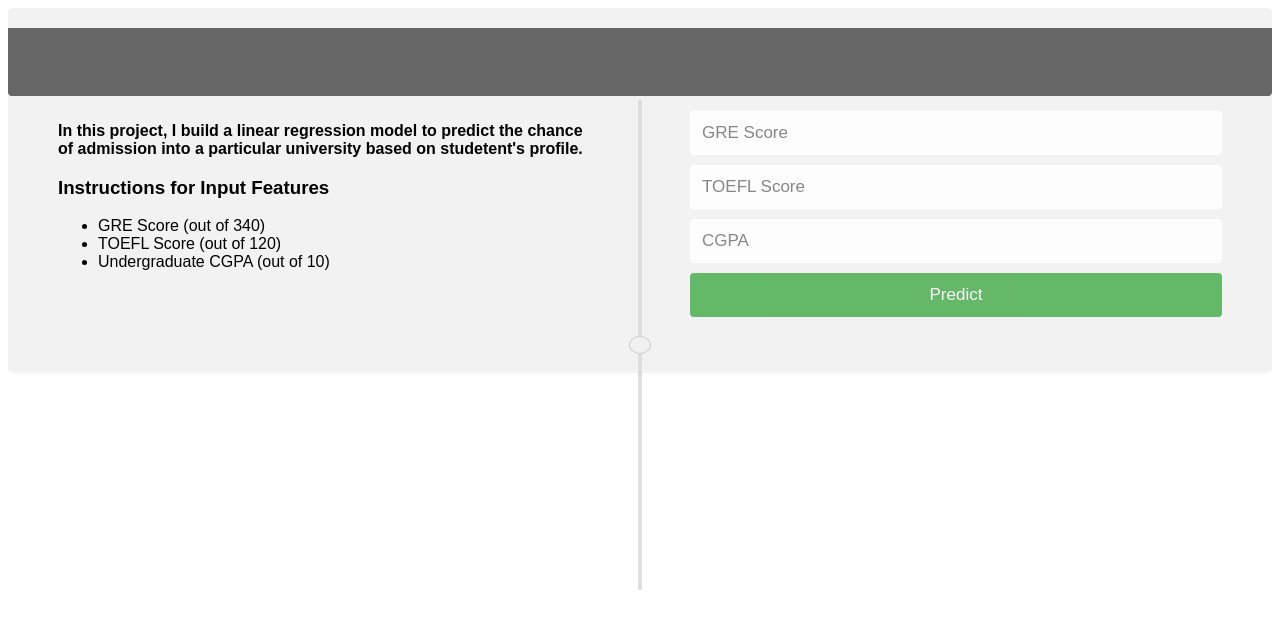
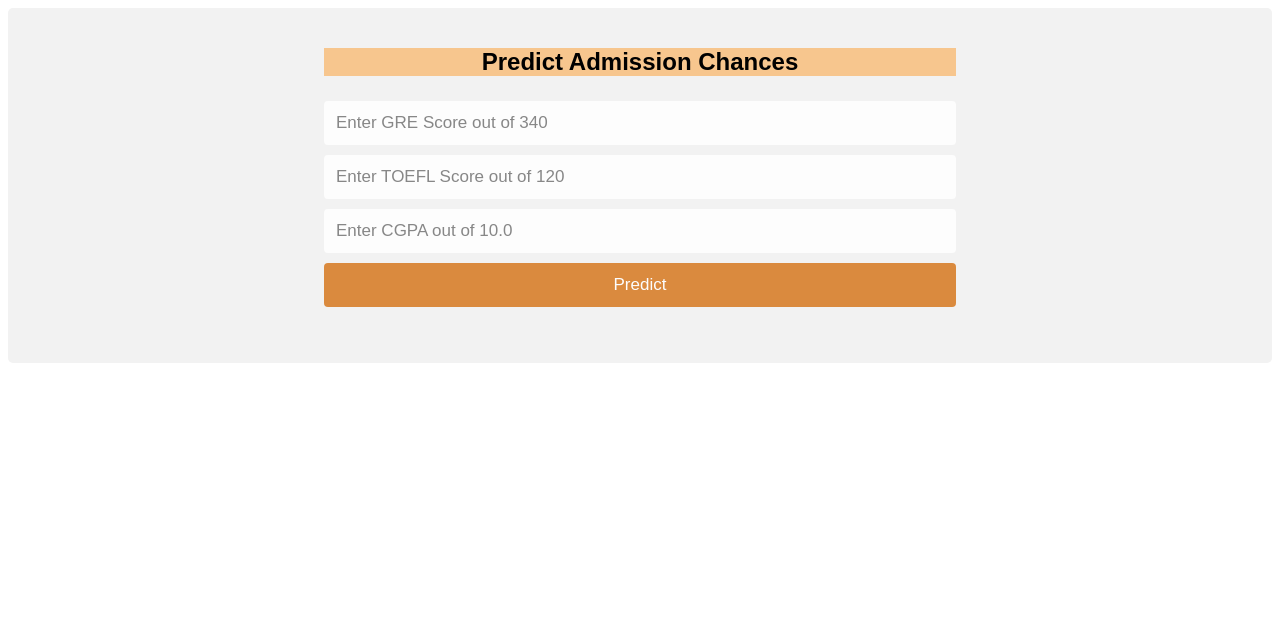
Before and after one commit to chandraSekharRoy001/AdmissionPrediction, a Flask app: page / in a window 1280 px wide. Shown: the top 629 px of the page. Run offline with Flask 2, Linux system fonts and the light colour scheme; parts of the project's set-up code (start-up, migrations or seed data) failed here and were passed over.

Commit message:
Update admission.html

```diff
--- a/templates/admission.html
+++ b/templates/admission.html
@@ -2,7 +2,7 @@
 <html>
 <head>
   <SCRIPT language=Javascript>
-    <!--
+
     function check(e, value) {
       //Check Charater
       var unicode = e.charCode ? e.charCode : e.keyCode;
@@ -11,7 +11,6 @@
       if (unicode != 8)
         if ((unicode < 48 || unicode > 57) && unicode != 46) return false;
     }
-    //-->
   </SCRIPT>
 <meta name="viewport" content="width=device-width, initial-scale=1">
 <link rel="stylesheet" href="https://cdnjs.cloudflare.com/ajax/libs/font-awesome/4.7.0/css/font-awesome.min.css">
@@ -35,7 +34,7 @@
 /* style inputs and link buttons */
 input,
 .btn {
-  width: 100%;
+  width: 50%;
   padding: 12px;
   border: none;
   border-radius: 4px;
@@ -55,13 +54,13 @@
 
 /* style the submit button */
 input[type=submit] {
-  background-color: #4CAF50;
+  background-color: #d6781f;
   color: white;
   cursor: pointer;
 }
 
 input[type=submit]:hover {
-  background-color: #45a049;
+  background-color: #d6781f;
 }
 
 /* Two-column layout */
@@ -108,16 +107,20 @@
 /* bottom container */
 .bottom-container {
   text-align: center;
-  background-color: #666;
-  border-radius: 0px 0px 4px 4px;
+  background-color: rgb(247, 198, 142);
+  /*border-radius: 0px 0px 4px 4px;*/
+  width: 50%;
 }
 
 /* Responsive layout - when the screen is less than 650px wide, make the two columns stack on top of each other instead of next to each other */
 @media screen and (max-width: 650px) {
-  .col {
+
+    .col {
     width: 100%;
     margin-top: 0;
+
   }
+
   /* hide the vertical line */
   .vl {
     display: none;
@@ -134,46 +137,15 @@
 
 <div class="container">
   <form action="{{url_for('predict')}}" method="post">
-    <div class="row">
-      <marquee class="bottom-container"><h2>Graduate Admission Prediction using Linear Regression</h2></marquee>
-      <div class="vl">
-        <span class="vl-innertext"></span>
-      </div>
-
-      <div class="col">
-	  <p><b>In this project, I build a linear regression model to predict the chance of admission into a particular university based on studetent's profile.</p></b>
-	  <h3>Instructions for Input Features</h3>
-      <ul>
-			<li>GRE Score (out of 340)</li>
-			<li>TOEFL Score (out of 120)</li>
-
-
-
-			<li>Undergraduate CGPA (out of 10)</li>
-
-
-	  </ul>
-      </div>
-
-      <div class="col">
-        <div class="hide-md-lg">
-        </div>
-
-			<input type="number" name="GRE Score" placeholder="GRE Score" required="required" min="0" max="340"/>
-			<input type="number" name="TOEFL Score" placeholder="TOEFL Score" required="required" min="0" max="120"/>
-
-			<input type="number" name="CGPA" placeholder="CGPA" required="required" onkeypress="return check(event,value)" step="0.01" min="1" max="10"/>
-
-
+     <center>
+      <h2 class="bottom-container">Predict Admission Chances</h2>
+			<input type="number" name="GRE Score" placeholder="Enter GRE Score out of 340" required="required" min="0" max="340"/>
+			<input type="number" name="TOEFL Score" placeholder="Enter TOEFL Score out of 120" required="required" min="0" max="120"/>
+			<input type="number" name="CGPA" placeholder="Enter CGPA out of 10.0" required="required" onkeypress="return check(event,value)" step="0.01" min="1" max="10"/>
 			<input type="submit" value="Predict"></input>
-
 			<h4 style="text-align: center;">{{prediction_text}}</h4>
-      </div>
-
-    </div>
+     </center>
   </form>
-
 </div>
-
 </body>
 </html>
```
